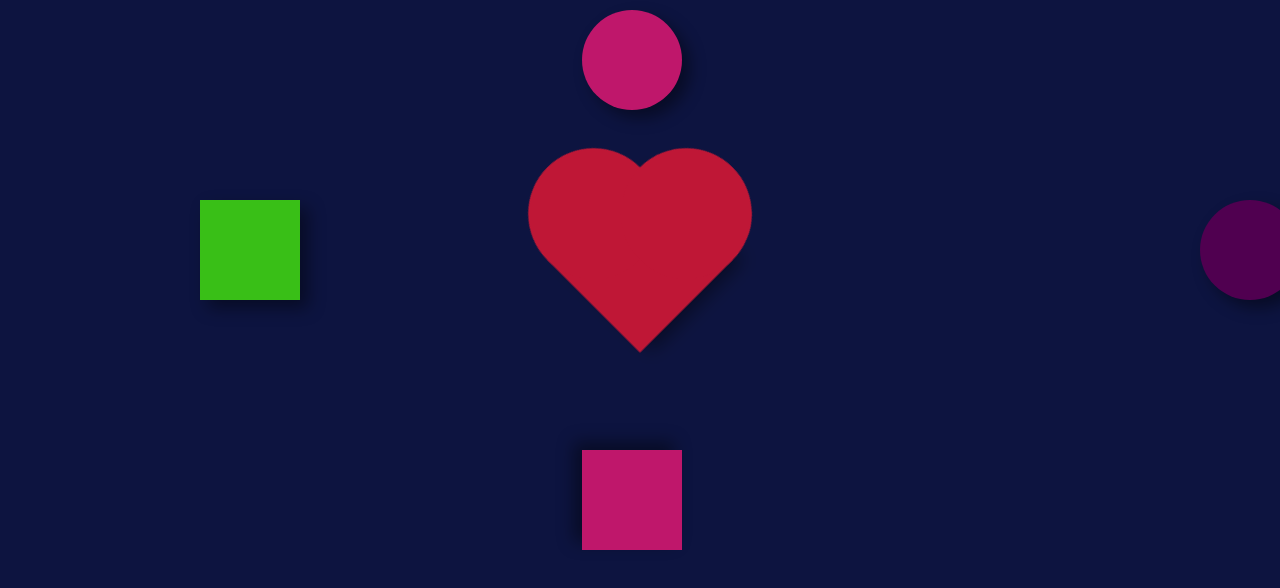
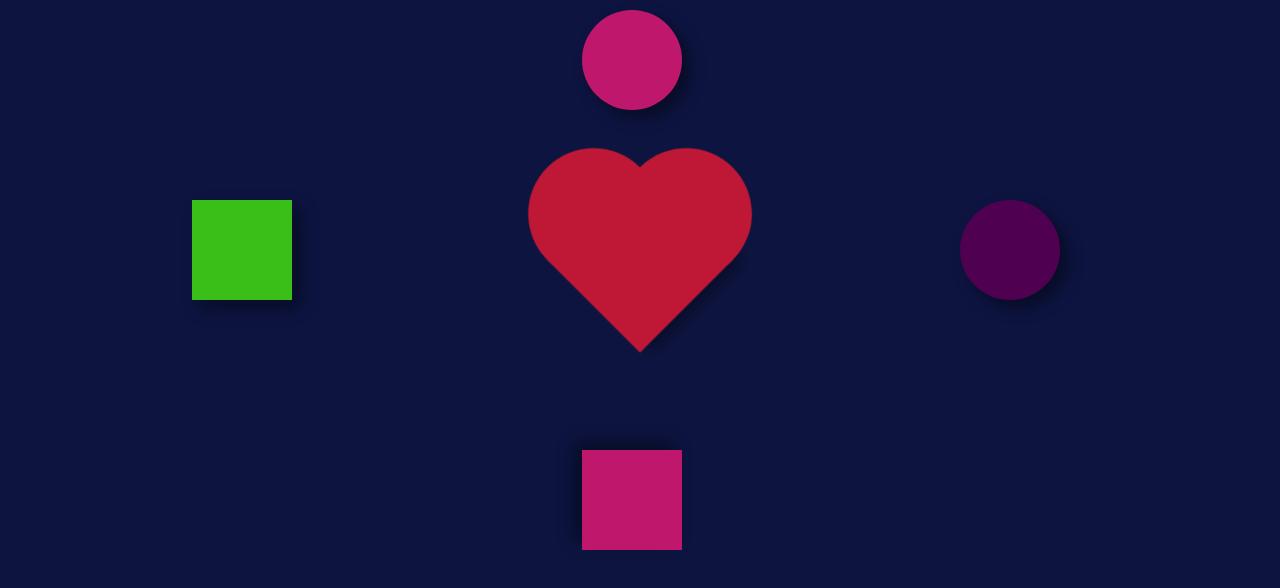
Before and after one commit to ElandVarse/css-animations, a plain HTML site: page random-animations/index.html in a window 1280 px wide. Drawn offline with Linux system fonts and the light colour scheme.

Commit message:
Add files via upload
fixes

```diff
--- a/random-animations/style.css
+++ b/random-animations/style.css
@@ -77,7 +77,7 @@ body{
 
 .square{
     position: fixed;
-    margin: 200px;
+    margin: 200px 15%;
     width: 100px;
     height: 100px;
     background-color:#39bf17;
@@ -135,7 +135,7 @@ body{
 
 .forms{
     position: fixed;
-    margin: 200px 1200px;
+    margin: 200px 75%;
     width: 100px;
     height: 100px;
     background-color:rgb(148, 21, 21);
```
